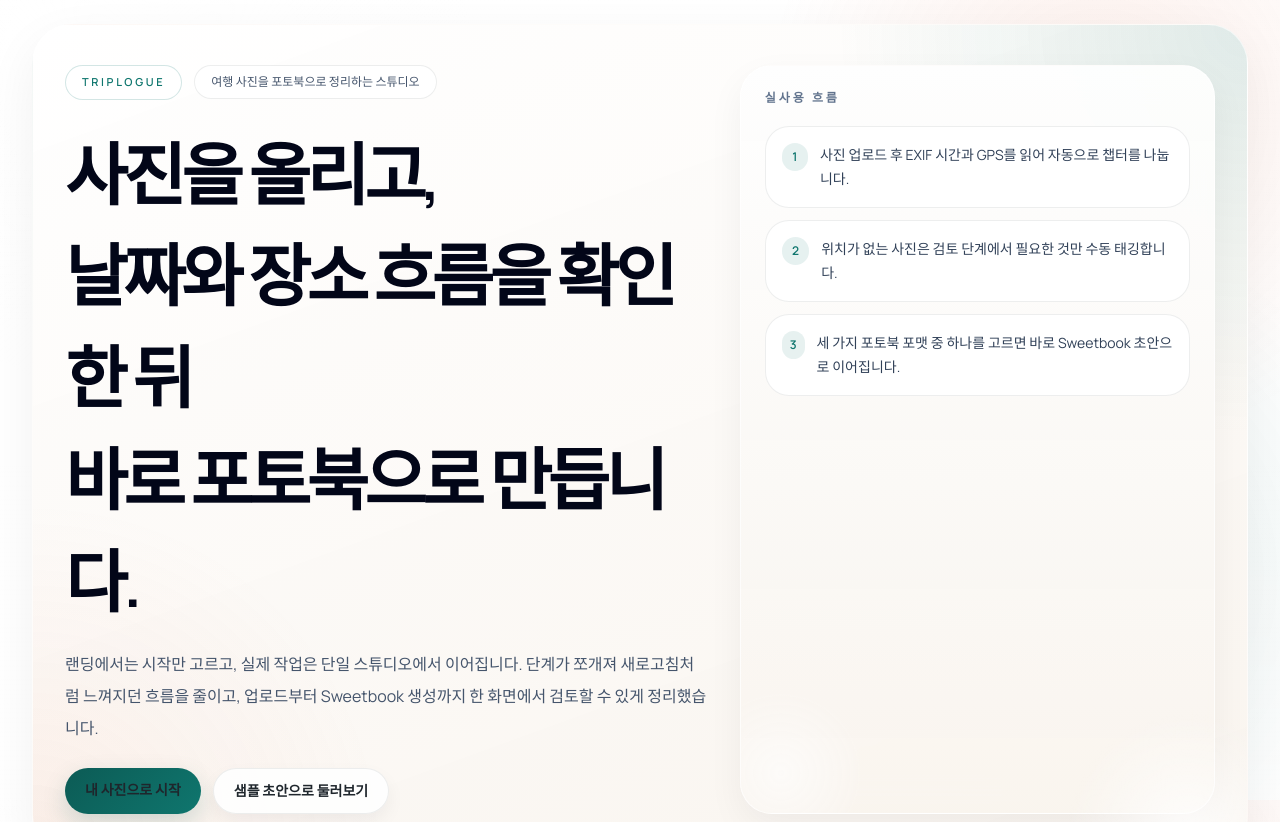
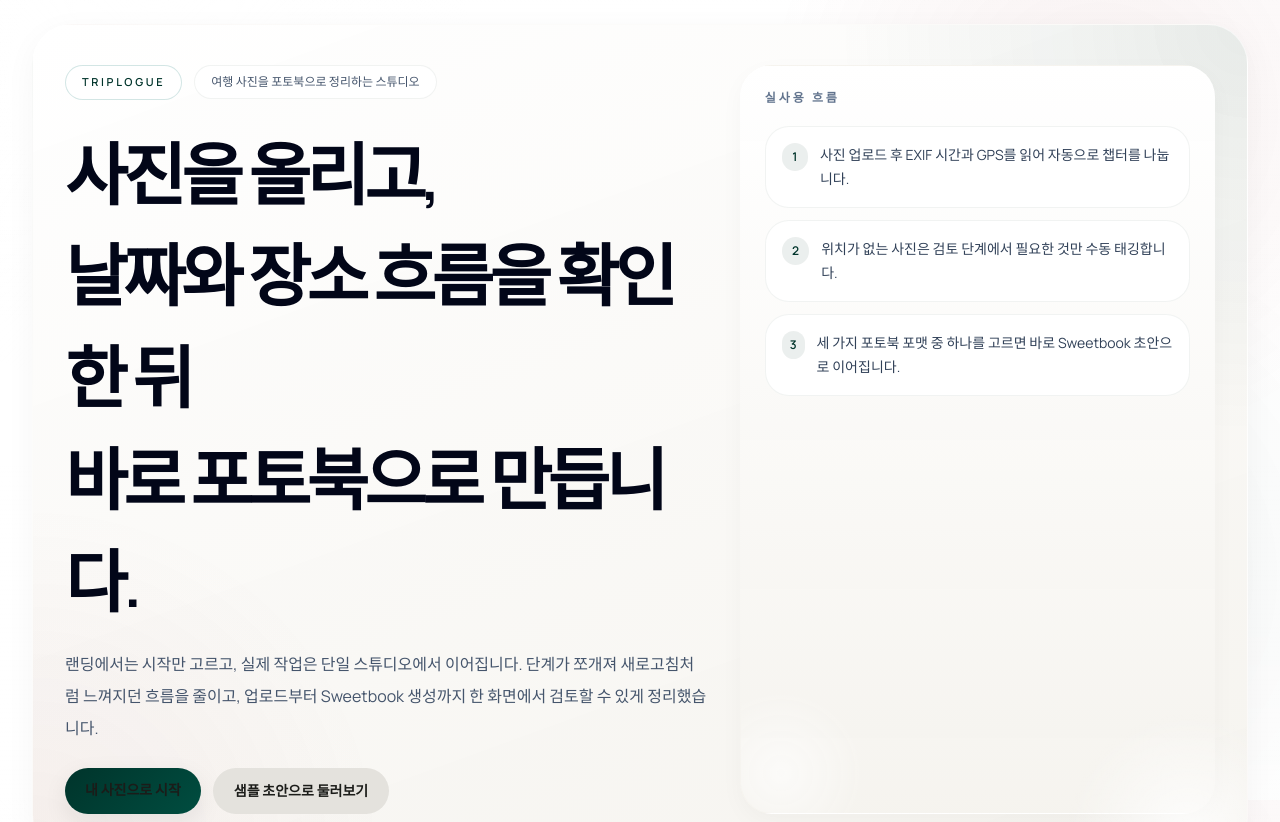
Before and after one commit to Fharena/sweet_book_fharena, a Next.js app: page / in a window 1280 px wide. Shown: the top 822 px of the page. Built offline with nearby package versions, Linux system fonts and the light colour scheme.

Commit message:
style: stitch 디자인 토큰 반영

```diff
--- a/src/app/globals.css
+++ b/src/app/globals.css
@@ -2,24 +2,24 @@
 
 :root {
   color-scheme: light;
-  --background: #f4efe8;
-  --foreground: #1f262c;
-  --surface: rgba(255, 252, 248, 0.82);
-  --surface-strong: rgba(255, 254, 251, 0.94);
+  --background: #fbf9f4;
+  --foreground: #1b1c19;
+  --surface: rgba(251, 249, 244, 0.92);
+  --surface-strong: rgba(255, 255, 255, 0.96);
   --surface-contrast: rgba(10, 31, 34, 0.92);
-  --muted: #63717a;
-  --line: rgba(31, 38, 44, 0.08);
-  --line-strong: rgba(31, 38, 44, 0.16);
-  --accent: #0f766e;
-  --accent-deep: #0c5b55;
-  --accent-soft: rgba(15, 118, 110, 0.1);
-  --accent-secondary: #e67a56;
-  --accent-secondary-soft: rgba(230, 122, 86, 0.14);
-  --sand: #d9bea0;
-  --paper: #fffaf6;
-  --ink-soft: #31414f;
-  --shadow-strong: 0 24px 64px rgba(21, 27, 32, 0.08);
-  --shadow-soft: 0 12px 28px rgba(21, 27, 32, 0.05);
+  --muted: #3f4945;
+  --line: rgba(191, 201, 196, 0.22);
+  --line-strong: rgba(112, 121, 117, 0.22);
+  --accent: #00342b;
+  --accent-deep: #004d40;
+  --accent-soft: rgba(0, 52, 43, 0.08);
+  --accent-secondary: #a03e40;
+  --accent-secondary-soft: rgba(160, 62, 64, 0.12);
+  --sand: #eae8e3;
+  --paper: #ffffff;
+  --ink-soft: #3f4945;
+  --shadow-strong: 0 8px 32px rgba(27, 28, 25, 0.04);
+  --shadow-soft: 0 8px 24px rgba(27, 28, 25, 0.03);
 }
 
 @theme inline {
@@ -41,7 +41,7 @@ body {
   position: relative;
   isolation: isolate;
   min-height: 100vh;
-  background: linear-gradient(180deg, #f8f5f0 0%, #f2ede6 100%);
+  background: linear-gradient(180deg, #fbf9f4 0%, #f5f3ee 100%);
   color: var(--foreground);
   font-family:
     "Pretendard Variable",
@@ -52,10 +52,10 @@ body {
     var(--font-manrope),
     sans-serif;
   background-image:
-    radial-gradient(circle at 12% 10%, rgba(255, 255, 255, 0.96), transparent 24%),
-    radial-gradient(circle at 86% 14%, rgba(230, 122, 86, 0.12), transparent 26%),
-    radial-gradient(circle at 82% 72%, rgba(15, 118, 110, 0.1), transparent 30%),
-    linear-gradient(180deg, rgba(255, 255, 255, 0.46), transparent 40%);
+    radial-gradient(circle at 12% 10%, rgba(255, 255, 255, 0.92), transparent 24%),
+    radial-gradient(circle at 86% 14%, rgba(160, 62, 64, 0.08), transparent 26%),
+    radial-gradient(circle at 82% 72%, rgba(0, 52, 43, 0.06), transparent 30%),
+    linear-gradient(180deg, rgba(255, 255, 255, 0.36), transparent 40%);
   background-attachment: scroll;
 }
 
@@ -199,8 +199,8 @@ a {
 }
 
 .button-primary {
-  background: linear-gradient(135deg, var(--accent-deep), var(--accent));
-  box-shadow: 0 10px 24px rgba(12, 91, 85, 0.18);
+  background: linear-gradient(135deg, var(--accent), var(--accent-deep));
+  box-shadow: 0 8px 24px rgba(27, 28, 25, 0.08);
   transition:
     transform 180ms ease,
     box-shadow 180ms ease,
@@ -209,14 +209,14 @@ a {
 
 .button-primary:hover {
   transform: translateY(-1px);
-  box-shadow: 0 14px 28px rgba(12, 91, 85, 0.2);
+  box-shadow: 0 10px 28px rgba(27, 28, 25, 0.1);
   filter: saturate(1.03);
 }
 
 .button-secondary {
-  background: rgba(255, 255, 255, 0.9);
-  border: 1px solid var(--line);
-  box-shadow: 0 8px 18px rgba(21, 27, 32, 0.05);
+  background: #e4e2dd;
+  border: 1px solid transparent;
+  box-shadow: none;
   transition:
     transform 180ms ease,
     border-color 180ms ease,
@@ -225,8 +225,8 @@ a {
 
 .button-secondary:hover {
   transform: translateY(-1px);
-  border-color: rgba(28, 35, 41, 0.24);
-  box-shadow: 0 12px 22px rgba(21, 27, 32, 0.08);
+  border-color: rgba(112, 121, 117, 0.12);
+  box-shadow: 0 8px 18px rgba(27, 28, 25, 0.04);
 }
 
 .editorial-panel {
@@ -375,10 +375,10 @@ a {
   position: relative;
   overflow: hidden;
   background:
-    radial-gradient(circle at top right, rgba(15, 118, 110, 0.12), transparent 28%),
-    radial-gradient(circle at bottom left, rgba(230, 122, 86, 0.09), transparent 24%),
-    linear-gradient(160deg, rgba(255, 255, 255, 0.96), rgba(249, 244, 238, 0.98));
-  box-shadow: 0 18px 52px rgba(15, 23, 42, 0.06);
+    radial-gradient(circle at top right, rgba(0, 52, 43, 0.08), transparent 28%),
+    radial-gradient(circle at bottom left, rgba(160, 62, 64, 0.06), transparent 24%),
+    linear-gradient(160deg, rgba(255, 255, 255, 0.96), rgba(245, 243, 238, 0.98));
+  box-shadow: var(--shadow-strong);
 }
 
 .studio-hero::after {
@@ -395,12 +395,12 @@ a {
 .studio-card {
   position: relative;
   overflow: hidden;
-  border: 1px solid rgba(255, 255, 255, 0.72);
+  border: 1px solid transparent;
   background:
-    linear-gradient(180deg, rgba(255, 255, 255, 0.95), rgba(249, 245, 239, 0.93)),
-    linear-gradient(180deg, rgba(15, 118, 110, 0.04), rgba(243, 123, 87, 0.04));
-  box-shadow: 0 14px 36px rgba(15, 23, 42, 0.05);
-  backdrop-filter: blur(16px);
+    linear-gradient(180deg, rgba(255, 255, 255, 0.98), rgba(245, 243, 238, 0.96)),
+    linear-gradient(180deg, rgba(0, 52, 43, 0.02), rgba(160, 62, 64, 0.02));
+  box-shadow: var(--shadow-soft);
+  backdrop-filter: blur(12px);
 }
 
 .studio-card::after {
@@ -418,15 +418,15 @@ a {
   position: sticky;
   top: 0.75rem;
   z-index: 30;
-  border: 1px solid rgba(255, 255, 255, 0.82);
-  background: rgba(255, 251, 247, 0.86);
-  box-shadow: 0 10px 28px rgba(15, 23, 42, 0.06);
+  border: 1px solid rgba(191, 201, 196, 0.12);
+  background: rgba(251, 249, 244, 0.92);
+  box-shadow: var(--shadow-soft);
   backdrop-filter: blur(18px);
 }
 
 .wizard-pill {
   border: 1px solid transparent;
-  background: rgba(255, 255, 255, 0.72);
+  background: rgba(245, 243, 238, 0.92);
   color: var(--muted);
   transition:
     transform 180ms ease,
@@ -441,15 +441,15 @@ a {
 }
 
 .wizard-pill.is-active {
-  border-color: rgba(15, 118, 110, 0.24);
-  background: linear-gradient(135deg, rgba(12, 91, 85, 0.96), rgba(15, 118, 110, 0.88));
+  border-color: rgba(0, 52, 43, 0.18);
+  background: linear-gradient(135deg, rgba(0, 52, 43, 0.96), rgba(0, 77, 64, 0.88));
   color: white;
-  box-shadow: 0 12px 24px rgba(12, 91, 85, 0.18);
+  box-shadow: 0 8px 20px rgba(27, 28, 25, 0.08);
 }
 
 .wizard-pill.is-complete {
-  border-color: rgba(230, 122, 86, 0.16);
-  background: rgba(255, 255, 255, 0.92);
+  border-color: rgba(160, 62, 64, 0.1);
+  background: rgba(255, 255, 255, 0.96);
   color: var(--foreground);
 }
 
@@ -466,9 +466,9 @@ a {
   position: sticky;
   bottom: 0.75rem;
   z-index: 35;
-  border: 1px solid rgba(255, 255, 255, 0.84);
-  background: rgba(255, 252, 248, 0.9);
-  box-shadow: 0 14px 34px rgba(15, 23, 42, 0.08);
+  border: 1px solid rgba(191, 201, 196, 0.12);
+  background: rgba(251, 249, 244, 0.92);
+  box-shadow: var(--shadow-strong);
   backdrop-filter: blur(18px);
 }
 
```
